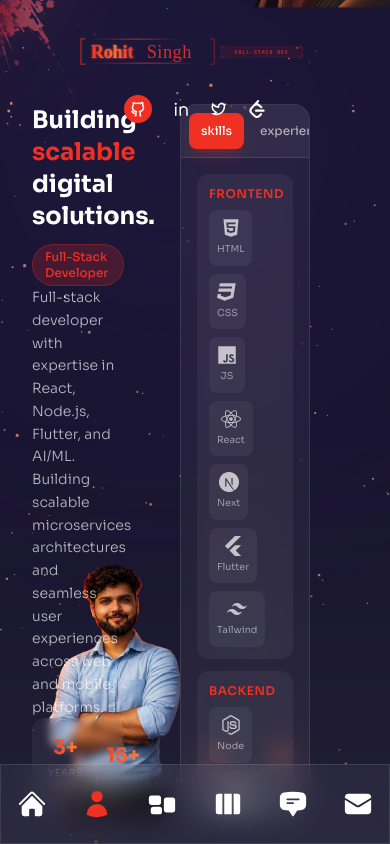
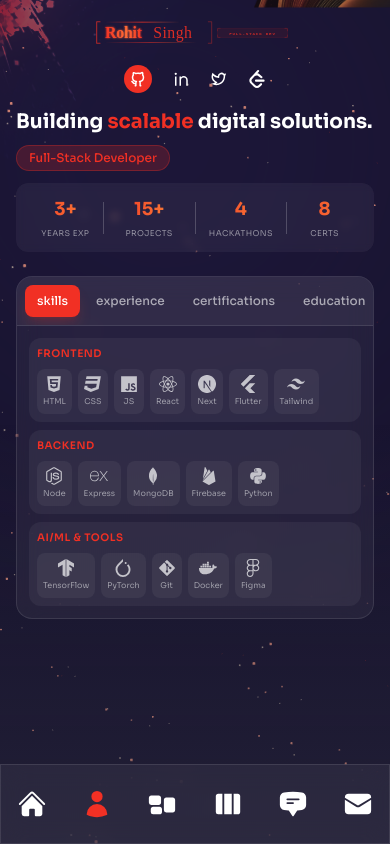
Before and after one commit to yasuo72/Rohit-s-Portfolio, a Next.js app: page /about in a window 390 px wide. Built offline with nearby package versions, Linux system fonts and the light colour scheme.

Commit message:
vercel.json

```diff
--- a/components/Avatar.jsx
+++ b/components/Avatar.jsx
@@ -2,14 +2,21 @@ import Image from "next/image";
 
 const Avatar = () => {
   return (
-    <div className="w-full h-full pointer-events-none select-none">
+   <div className="
+  relative
+  w-[250px] h-[250px]
+  sm:w-[300px] sm:h-[300px]
+  md:w-[400px] md:h-[400px]
+  lg:w-[500px] lg:h-[500px]
+  xl:w-[650px] xl:h-[650px]
+">
   <Image
     src="/avatar.png"
     alt="Rohit Singh"
-        fill
-        className="object-contain object-bottom"
+    width={550}
+    height={450}
+    className="object-contain"
     priority
-        sizes="(max-width: 1280px) 500px, 737px"
   />
 </div>
   );
--- a/components/Header.jsx
+++ b/components/Header.jsx
@@ -5,17 +5,18 @@ import Socials from "../components/Socials";
 
 const Header = () => {
   return (
-    <header className="absolute z-30 w-full items-center px-16 xl-px-0 xl:h-[90px]">
+    <header className="absolute z-30 w-full items-center px-4 md:px-16 xl:px-0 xl:h-[90px]">
       <div className="container mx-auto">
-        <div className="flex flex-col lg:flex-row justify-between items-center gap-y-6 py-8">
+        <div className="flex flex-col lg:flex-row justify-between items-center gap-y-4 py-4 lg:py-8">
           {/* logo */}
-          <Link href="/">
+          <Link href="/" className="flex justify-center">
             <Image
               src="/logo.svg"
               alt="logo"
-              width={420}
-              height={108}
+              width={280}
+              height={72}
               priority
+              className="w-[200px] md:w-[280px] lg:w-[420px] h-auto"
             />
           </Link>
 
--- a/components/ServiceSlider.jsx
+++ b/components/ServiceSlider.jsx
@@ -46,7 +46,11 @@ const ServiceSlider = () => {
     <Swiper
       breakpoints={{
         320: {
-          slidesPerView: 1,
+          slidesPerView: 1.2,
+          spaceBetween: 10,
+        },
+        480: {
+          slidesPerView: 2,
           spaceBetween: 15,
         },
         640: {
--- a/pages/about/index.jsx
+++ b/pages/about/index.jsx
@@ -174,7 +174,7 @@ const About = () => {
   const [index, setIndex] = useState(0);
 
   return (
-    <div className="h-screen bg-primary/30 overflow-hidden relative">
+    <div className="h-screen bg-primary/30 overflow-y-auto lg:overflow-hidden relative scrollbar-hide">
       {/* Three.js Background Animation - lowest z-index */}
       <div className="absolute inset-0 z-0 pointer-events-none">
         <BackgroundAnimation />
@@ -186,10 +186,10 @@ const About = () => {
       </div>
 
       {/* Main Content - Full Viewport */}
-      <div className="relative z-10 h-full flex pt-[80px]">
+      <div className="relative z-10 min-h-screen lg:h-full flex flex-col lg:flex-row pt-[100px] lg:pt-[80px] pb-4 lg:pb-0">
 
-        {/* ===== LEFT COLUMN (40%) - Flex Layout ===== */}
-        <div className="w-[40%] h-full flex flex-col justify-between px-8 lg:px-12 py-6 relative">
+        {/* ===== LEFT COLUMN - Mobile: auto height, Desktop: 40% ===== */}
+        <div className="w-full lg:w-[40%] h-auto lg:h-full flex flex-col justify-between px-4 md:px-8 lg:px-12 py-2 lg:py-6 relative">
 
           {/* Top Section: Headline + Badge */}
           <motion.div
@@ -198,7 +198,7 @@ const About = () => {
             initial="hidden"
             animate="visible"
           >
-            <h1 className="text-2xl lg:text-3xl font-bold text-white mb-3">
+            <h1 className="text-xl md:text-2xl lg:text-3xl font-bold text-white mb-2 lg:mb-3">
               Building <span className="text-accent">scalable</span> digital solutions.
             </h1>
             <span className="inline-block px-3 py-1 text-xs font-medium bg-accent/20 text-accent rounded-full border border-accent/30">
@@ -206,9 +206,9 @@ const About = () => {
             </span>
           </motion.div>
 
-          {/* Middle Section: Description */}
+          {/* Middle Section: Description - hidden on mobile */}
           <motion.div
-            className="relative z-20"
+            className="hidden lg:block relative z-20"
             variants={fadeInUp(0.4)}
             initial="hidden"
             animate="visible"
@@ -222,59 +222,58 @@ const About = () => {
 
           {/* Stats Section */}
           <motion.div
-            className="relative z-20"
+            className="relative z-20 mt-3 lg:mt-0"
             variants={fadeInUp(0.6)}
             initial="hidden"
             animate="visible"
           >
-            <div className="flex items-center gap-0 bg-white/5 rounded-xl p-4 backdrop-blur-sm">
+            <div className="flex items-center gap-0 bg-white/5 rounded-xl p-3 lg:p-4 backdrop-blur-sm">
               <div className="flex-1 text-center">
-                <div className="text-xl lg:text-2xl font-bold bg-gradient-to-r from-accent to-orange-400 bg-clip-text text-transparent">
+                <div className="text-lg md:text-xl lg:text-2xl font-bold bg-gradient-to-r from-accent to-orange-400 bg-clip-text text-transparent">
                   3+
                 </div>
-                <div className="text-[0.6rem] uppercase tracking-wider text-white/50 mt-1">Years Exp</div>
+                <div className="text-[0.5rem] lg:text-[0.6rem] uppercase tracking-wider text-white/50 mt-1">Years Exp</div>
               </div>
-              <div className="w-px h-10 bg-white/20" />
-              <div className="flex-1 text-center px-3">
-                <div className="text-xl lg:text-2xl font-bold bg-gradient-to-r from-accent to-orange-400 bg-clip-text text-transparent">
+              <div className="w-px h-8 lg:h-10 bg-white/20" />
+              <div className="flex-1 text-center px-2 lg:px-3">
+                <div className="text-lg md:text-xl lg:text-2xl font-bold bg-gradient-to-r from-accent to-orange-400 bg-clip-text text-transparent">
                   15+
                 </div>
-                <div className="text-[0.6rem] uppercase tracking-wider text-white/50 mt-1">Projects</div>
+                <div className="text-[0.5rem] lg:text-[0.6rem] uppercase tracking-wider text-white/50 mt-1">Projects</div>
               </div>
-              <div className="w-px h-10 bg-white/20" />
-              <div className="flex-1 text-center px-3">
-                <div className="text-xl lg:text-2xl font-bold bg-gradient-to-r from-accent to-orange-400 bg-clip-text text-transparent">
+              <div className="w-px h-8 lg:h-10 bg-white/20" />
+              <div className="flex-1 text-center px-2 lg:px-3">
+                <div className="text-lg md:text-xl lg:text-2xl font-bold bg-gradient-to-r from-accent to-orange-400 bg-clip-text text-transparent">
                   4
                 </div>
-                <div className="text-[0.6rem] uppercase tracking-wider text-white/50 mt-1">Hackathons</div>
+                <div className="text-[0.5rem] lg:text-[0.6rem] uppercase tracking-wider text-white/50 mt-1">Hackathons</div>
               </div>
-              <div className="w-px h-10 bg-white/20" />
+              <div className="w-px h-8 lg:h-10 bg-white/20" />
               <div className="flex-1 text-center">
-                <div className="text-xl lg:text-2xl font-bold bg-gradient-to-r from-accent to-orange-400 bg-clip-text text-transparent">
+                <div className="text-lg md:text-xl lg:text-2xl font-bold bg-gradient-to-r from-accent to-orange-400 bg-clip-text text-transparent">
                   8
                 </div>
-                <div className="text-[0.6rem] uppercase tracking-wider text-white/50 mt-1">Certs</div>
+                <div className="text-[0.5rem] lg:text-[0.6rem] uppercase tracking-wider text-white/50 mt-1">Certs</div>
               </div>
             </div>
           </motion.div>
 
-          {/* Bottom Section: Avatar - Dedicated Space */}
+          {/* Avatar - hidden on mobile */}
           <motion.div
-            className="relative z-10 h-[280px] lg:h-[320px]"
+            className="hidden lg:block relative z-10 h-[280px] lg:h-[320px]"
             variants={fadeInUp(0.8)}
             initial="hidden"
             animate="visible"
           >
-            {/* Avatar positioned at bottom-left - fully visible */}
             <div className="absolute bottom-0 left-0 w-[220px] h-[280px] lg:w-[260px] lg:h-[320px] -translate-x-8 pointer-events-none">
               <Avatar />
             </div>
           </motion.div>
         </div>
 
-        {/* ===== RIGHT COLUMN (60%) ===== */}
+        {/* ===== RIGHT COLUMN - Mobile: flex-1, Desktop: 60% ===== */}
         <motion.div
-          className="w-[60%] h-full flex flex-col px-6 lg:px-10 pr-20 xl:pr-24 py-6"
+          className="w-full lg:w-[60%] h-full flex flex-col px-4 md:px-6 lg:px-10 py-4 lg:py-6"
           variants={slideInRight(0.5)}
           initial="hidden"
           animate="visible"
@@ -283,8 +282,8 @@ const About = () => {
           {/* Glassmorphism Card - Tabs & Content */}
           <div className="flex-1 bg-white/5 backdrop-blur-md rounded-2xl border border-white/10 overflow-hidden flex flex-col min-h-0 relative z-20">
 
-            {/* Tabs Header */}
-            <div className="flex gap-1 p-2 bg-white/5 border-b border-white/10 flex-shrink-0">
+            {/* Tabs Header - Scrollable on mobile */}
+            <div className="flex gap-1 p-2 bg-white/5 border-b border-white/10 flex-shrink-0 overflow-x-auto scrollbar-hide">
               {aboutData.map((item, itemI) => (
                 <button
                   key={itemI}
@@ -293,7 +292,7 @@ const About = () => {
                     console.log("Tab clicked:", itemI, item.title);
                     setIndex(itemI);
                   }}
-                  className={`flex-1 px-3 py-2.5 rounded-lg text-xs lg:text-sm font-medium transition-all duration-300 relative cursor-pointer ${
+                  className={`flex-shrink-0 px-3 py-2 lg:py-2.5 rounded-lg text-xs lg:text-sm font-medium transition-all duration-300 relative cursor-pointer ${
                     index === itemI
                       ? "bg-accent text-white shadow-lg shadow-accent/20"
                       : "text-white/60 hover:text-white hover:bg-white/10"
@@ -305,7 +304,7 @@ const About = () => {
             </div>
 
             {/* Tab Content - Fills Remaining Space */}
-            <div className="flex-1 p-4 overflow-hidden min-h-0 relative">
+            <div className="flex-1 p-3 lg:p-4 overflow-y-auto min-h-0 relative">
               <motion.div
                 key={index}
                 initial={{ opacity: 0, y: 10 }}
@@ -315,28 +314,28 @@ const About = () => {
               >
                 {/* Skills Tab */}
                 {index === 0 && (
-                  <div className="h-full flex flex-col gap-3">
+                  <div className="h-full flex flex-col gap-2 lg:gap-3">
                     {aboutData[0].info.map((category, catI) => (
                       <motion.div
                         key={catI}
-                        className="bg-white/5 rounded-xl p-3 flex-1"
+                        className="bg-white/5 rounded-xl p-2 lg:p-3 flex-1"
                         initial={{ opacity: 0, y: 10 }}
                         animate={{ opacity: 1, y: 0 }}
                         transition={{ delay: catI * 0.1 }}
                       >
-                        <div className="text-xs font-semibold text-accent mb-2 uppercase tracking-wider">{category.title}</div>
-                        <div className="flex flex-wrap gap-2">
+                        <div className="text-[0.65rem] lg:text-xs font-semibold text-accent mb-1.5 lg:mb-2 uppercase tracking-wider">{category.title}</div>
+                        <div className="flex flex-wrap gap-1.5 lg:gap-2">
                           {category.icons.map((item, iconI) => (
                             <motion.div
                               key={iconI}
-                              className="flex flex-col items-center gap-1 p-2 rounded-lg bg-white/5 hover:bg-accent/10 transition-all group cursor-default"
+                              className="flex flex-col items-center gap-0.5 lg:gap-1 p-1.5 lg:p-2 rounded-lg bg-white/5 hover:bg-accent/10 transition-all group cursor-default"
                               initial={{ opacity: 0, scale: 0.8 }}
                               animate={{ opacity: 1, scale: 1 }}
                               transition={{ delay: catI * 0.1 + iconI * 0.03 }}
                               whileHover={{ scale: 1.15 }}
                             >
-                              <item.Icon className="text-xl text-white/70 group-hover:text-accent transition-colors group-hover:drop-shadow-[0_0_10px_rgba(241,48,36,0.6)]" />
-                              <span className="text-[0.6rem] text-white/50 group-hover:text-white/70">{item.name}</span>
+                              <item.Icon className="text-lg lg:text-xl text-white/70 group-hover:text-accent transition-colors group-hover:drop-shadow-[0_0_10px_rgba(241,48,36,0.6)]" />
+                              <span className="text-[0.5rem] lg:text-[0.6rem] text-white/50 group-hover:text-white/70">{item.name}</span>
                             </motion.div>
                           ))}
                         </div>
@@ -347,28 +346,28 @@ const About = () => {
 
                 {/* Experience Tab - Timeline */}
                 {index === 1 && (
-                  <div className="h-full flex flex-col gap-3">
+                  <div className="h-full flex flex-col gap-2 lg:gap-3">
                     {aboutData[1].info.map((item, itemI) => (
                       <motion.div
                         key={itemI}
-                        className="flex gap-3 flex-1"
+                        className="flex gap-2 lg:gap-3 flex-1"
                         initial={{ opacity: 0, x: -20 }}
                         animate={{ opacity: 1, x: 0 }}
                         transition={{ delay: itemI * 0.1 }}
                       >
-                        <div className="flex flex-col items-center py-2">
-                          <div className="w-3 h-3 rounded-full bg-accent flex-shrink-0" />
+                        <div className="flex flex-col items-center py-1 lg:py-2">
+                          <div className="w-2 lg:w-3 h-2 lg:h-3 rounded-full bg-accent flex-shrink-0" />
                           {itemI < aboutData[1].info.length - 1 && (
                             <div className="w-0.5 flex-1 bg-gradient-to-b from-accent to-white/20 mt-1" />
                           )}
                         </div>
-                        <div className="flex-1 bg-white/5 rounded-xl p-3 hover:bg-white/10 transition-colors">
-                          <div className="flex items-center justify-between">
-                            <div className="text-sm font-semibold text-white">{item.title}</div>
-                            <div className="text-xs text-accent">{item.stage}</div>
+                        <div className="flex-1 bg-white/5 rounded-lg lg:rounded-xl p-2 lg:p-3 hover:bg-white/10 transition-colors">
+                          <div className="flex flex-col sm:flex-row sm:items-center sm:justify-between gap-1">
+                            <div className="text-xs lg:text-sm font-semibold text-white">{item.title}</div>
+                            <div className="text-[0.65rem] lg:text-xs text-accent">{item.stage}</div>
                           </div>
-                          <div className="text-xs text-white/60 mt-1">{item.company}</div>
-                          <div className="text-xs text-white/40 mt-2">{item.description}</div>
+                          <div className="text-[0.65rem] lg:text-xs text-white/60 mt-0.5 lg:mt-1">{item.company}</div>
+                          <div className="text-[0.6rem] lg:text-xs text-white/40 mt-1 lg:mt-2 hidden sm:block">{item.description}</div>
                         </div>
                       </motion.div>
                     ))}
@@ -377,18 +376,18 @@ const About = () => {
 
                 {/* Certifications Tab - Grid */}
                 {index === 2 && (
-                  <div className="h-full grid grid-cols-2 gap-3 auto-rows-fr">
+                  <div className="h-full grid grid-cols-1 sm:grid-cols-2 gap-2 lg:gap-3 auto-rows-fr">
                     {aboutData[2].info.map((item, itemI) => (
                       <motion.div
                         key={itemI}
-                        className="bg-white/5 rounded-xl p-3 hover:bg-white/10 transition-colors flex flex-col justify-center"
+                        className="bg-white/5 rounded-lg lg:rounded-xl p-2 lg:p-3 hover:bg-white/10 transition-colors flex flex-col justify-center"
                         initial={{ opacity: 0, y: 10 }}
                         animate={{ opacity: 1, y: 0 }}
                         transition={{ delay: itemI * 0.05 }}
                       >
-                        <div className="text-sm font-medium text-white">{item.title}</div>
-                        <div className="text-xs text-accent mt-1">{item.issuer}</div>
-                        <div className="text-xs text-white/40 mt-1">{item.stage}</div>
+                        <div className="text-xs lg:text-sm font-medium text-white">{item.title}</div>
+                        <div className="text-[0.65rem] lg:text-xs text-accent mt-0.5 lg:mt-1">{item.issuer}</div>
+                        <div className="text-[0.6rem] lg:text-xs text-white/40 mt-0.5 lg:mt-1">{item.stage}</div>
                       </motion.div>
                     ))}
                   </div>
@@ -396,18 +395,18 @@ const About = () => {
 
                 {/* Education Tab - List */}
                 {index === 3 && (
-                  <div className="h-full flex flex-col gap-3">
+                  <div className="h-full flex flex-col gap-2 lg:gap-3">
                     {aboutData[3].info.map((item, itemI) => (
                       <motion.div
                         key={itemI}
-                        className="bg-white/5 rounded-xl p-4 hover:bg-white/10 transition-colors flex-1 flex flex-col justify-center"
+                        className="bg-white/5 rounded-lg lg:rounded-xl p-3 lg:p-4 hover:bg-white/10 transition-colors flex-1 flex flex-col justify-center"
                         initial={{ opacity: 0, y: 10 }}
                         animate={{ opacity: 1, y: 0 }}
                         transition={{ delay: itemI * 0.1 }}
                       >
-                        <div className="text-sm font-semibold text-white">{item.title}</div>
-                        <div className="text-xs text-white/50 mt-1">{item.stage}</div>
-                        <div className="text-xs text-accent mt-1">{item.gpa}</div>
+                        <div className="text-xs lg:text-sm font-semibold text-white">{item.title}</div>
+                        <div className="text-[0.65rem] lg:text-xs text-white/50 mt-0.5 lg:mt-1">{item.stage}</div>
+                        <div className="text-[0.65rem] lg:text-xs text-accent mt-0.5 lg:mt-1">{item.gpa}</div>
                       </motion.div>
                     ))}
                   </div>
```
Also changed, not shown: pages/index.jsx (+21 -13 lines). Lines whose indentation alone changed are shown as unchanged.
